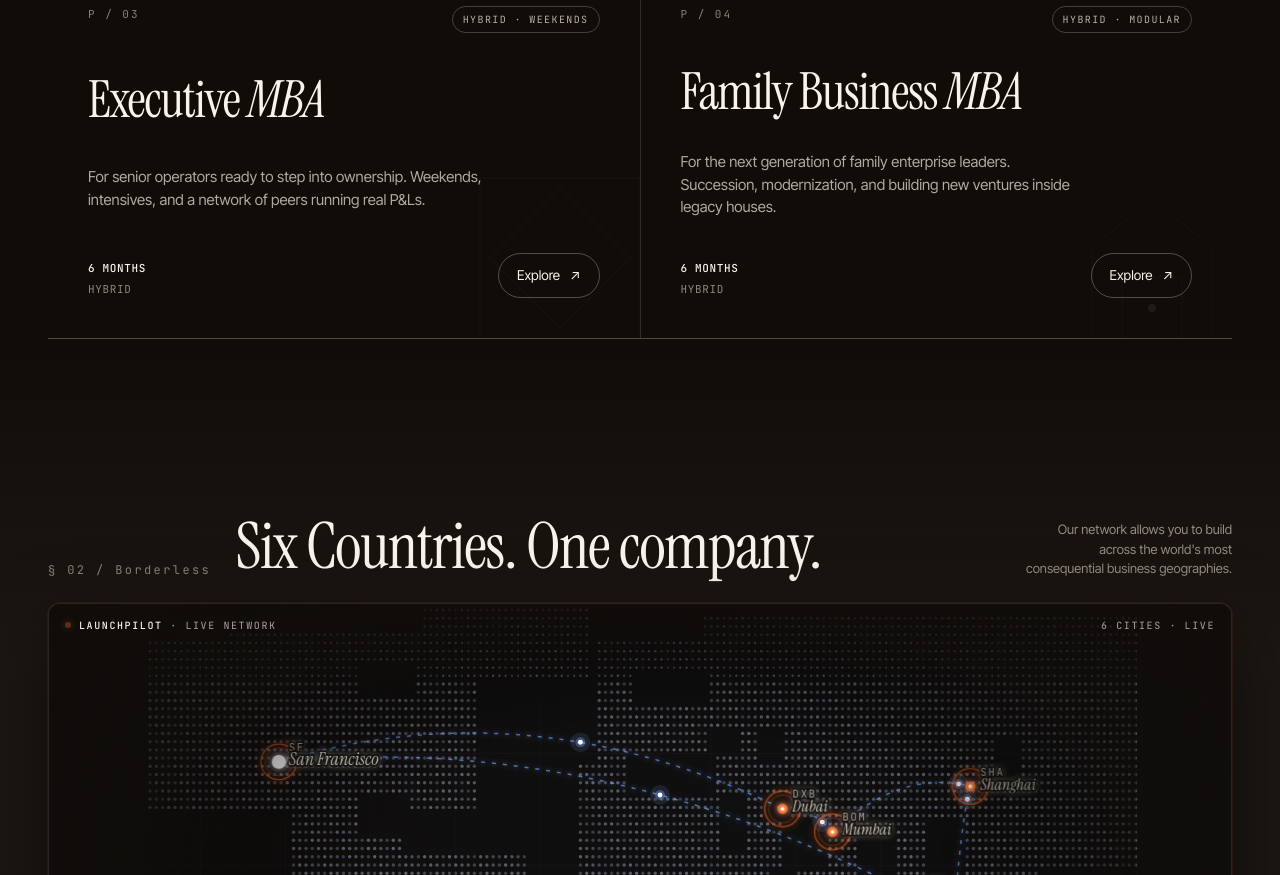
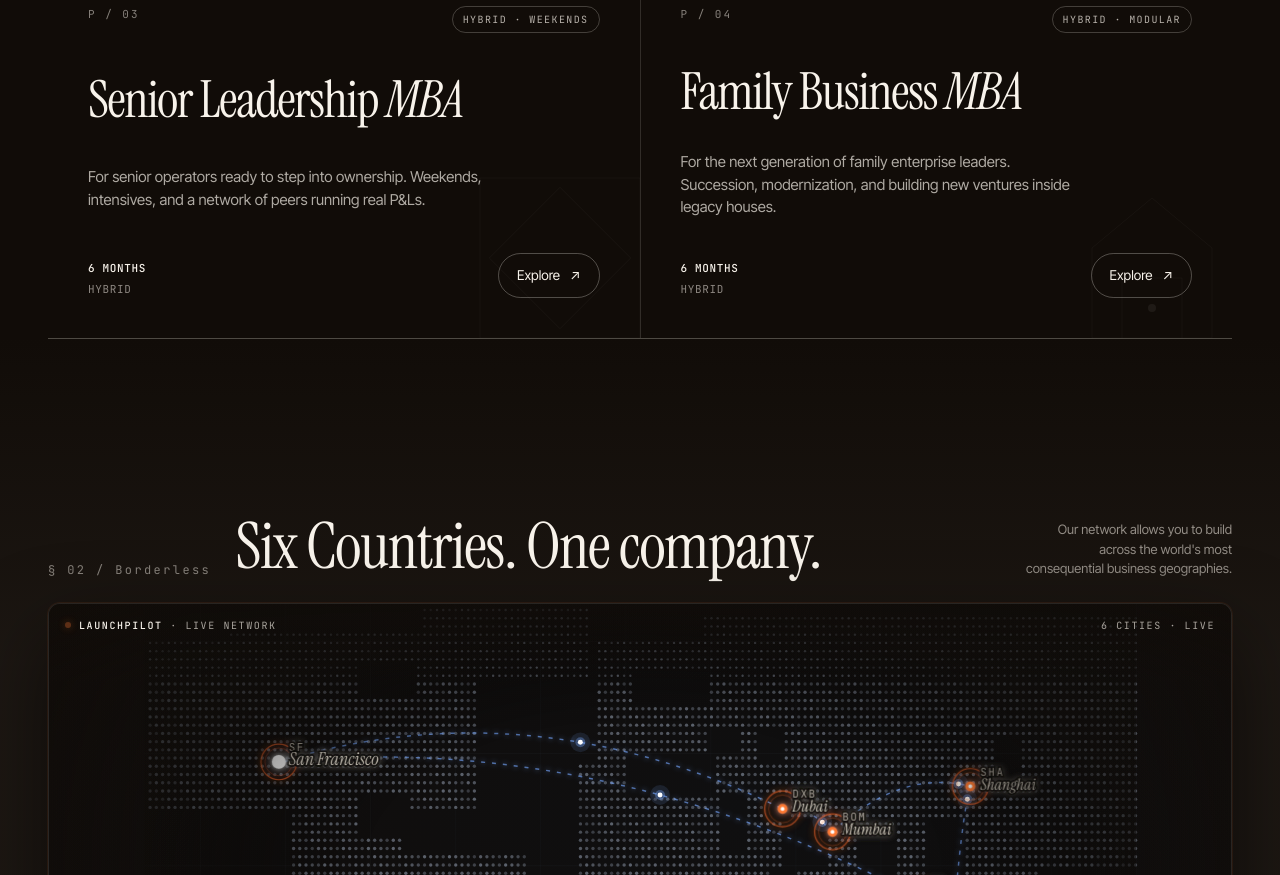
Before and after one commit to siddharthdangi16/launchpilot, a plain HTML site: page index.html in a window 1280 px wide. Shown: the part 1396-2271 px from the top of the page. Drawn offline with nearby package versions, Linux system fonts and the light colour scheme.

Commit message:
Changing Executive - Senior Leadership

```diff
--- a/index.html
+++ b/index.html
@@ -720,7 +720,7 @@
           <span class="idx">P / 03</span>
           <span class="tag">Hybrid · Weekends</span>
         </div>
-        <h3 class="name">Executive <i>MBA</i></h3>
+        <h3 class="name">Senior Leadership <i>MBA</i></h3>
         <p class="blurb">For senior operators ready to step into ownership. Weekends, intensives, and a network of peers running real P&Ls.</p>
         <div class="program-bot">
           <div class="facts">
```
Also changed, not shown: 1 other file.
